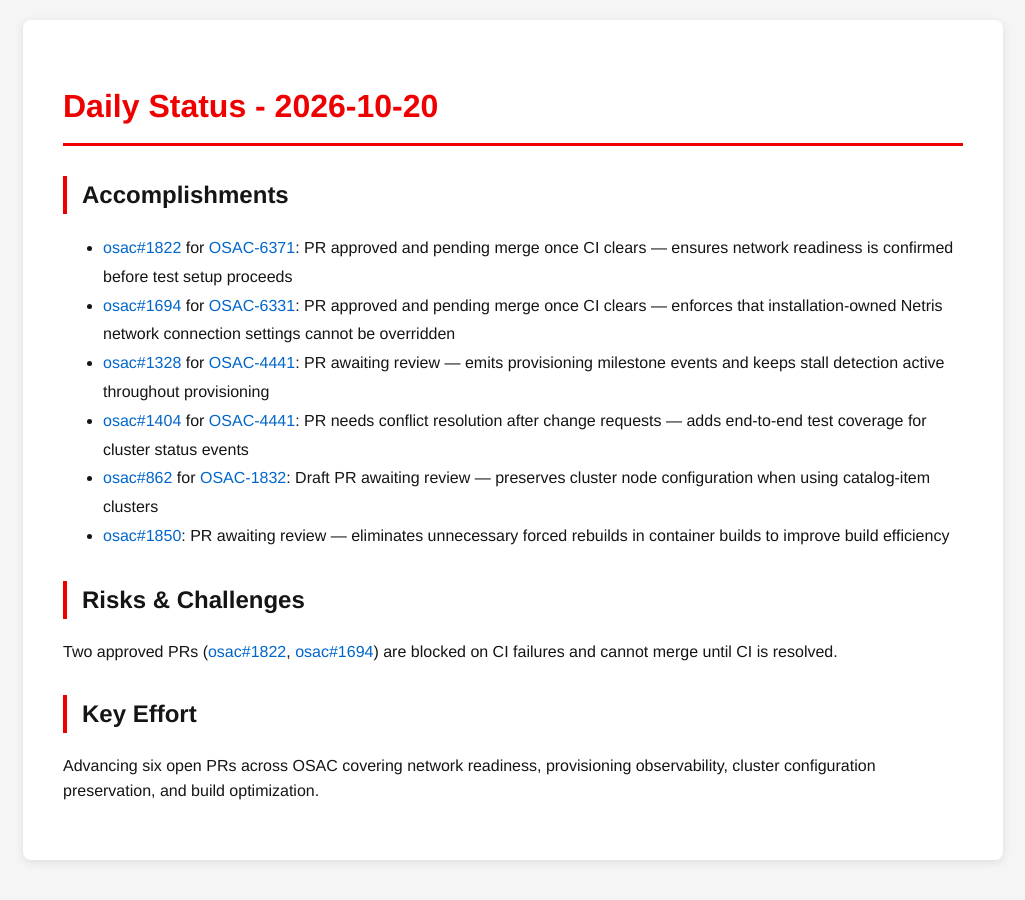
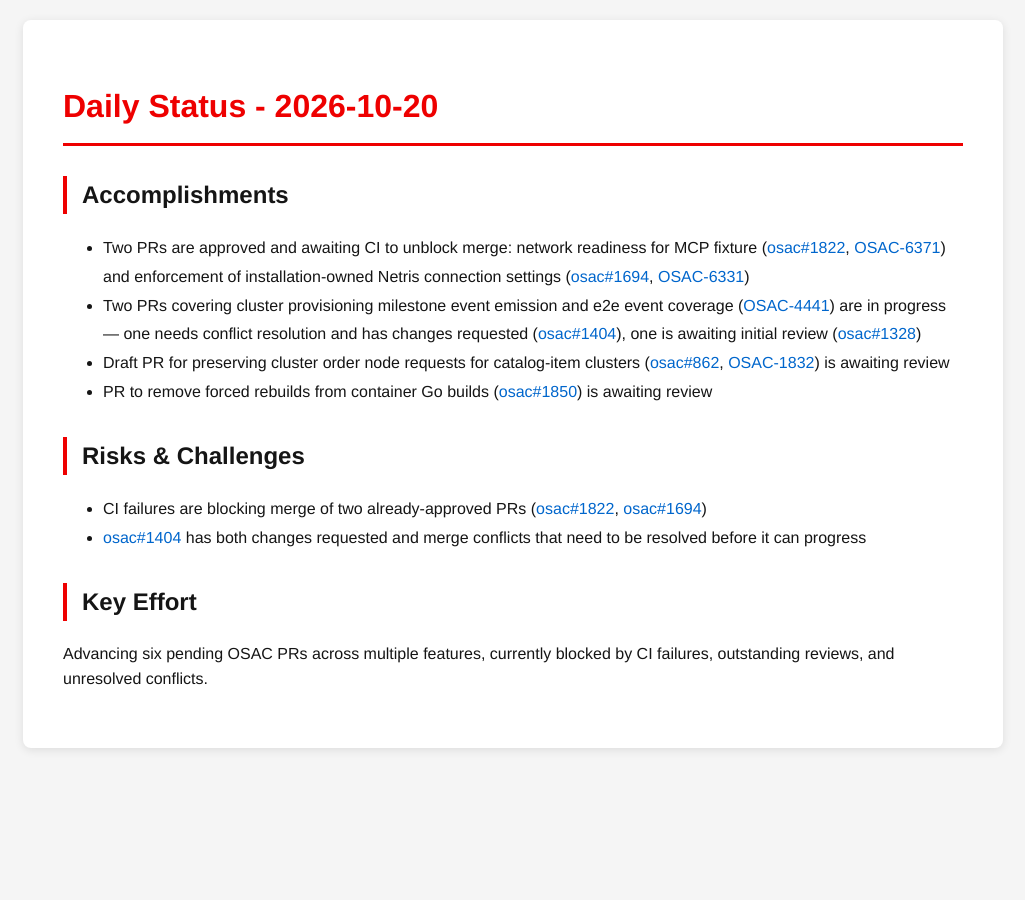
Before and after one commit to tzvatot/daily-status, a Jekyll site: the page built from 2026-10-20.md, in a window 1280 px wide. Shown: the whole page, without its empty margins (127-1152 px from the left). Built offline with Jekyll 4.4.1, drawn with Linux system fonts in a browser that asks for light colours.

Commit message:
Daily status update - 2026-10-20

```diff
--- a/2026-10-20.md
+++ b/2026-10-20.md
@@ -7,15 +7,14 @@ date: 2026-10-20
 # Daily Status - 2026-10-20
 
 ## Accomplishments
-- [osac#1822](https://github.com/osac-project/osac/pull/1822) for [OSAC-6371](https://redhat.atlassian.net/browse/OSAC-6371): PR approved and pending merge once CI clears — ensures network readiness is confirmed before test setup proceeds
-- [osac#1694](https://github.com/osac-project/osac/pull/1694) for [OSAC-6331](https://redhat.atlassian.net/browse/OSAC-6331): PR approved and pending merge once CI clears — enforces that installation-owned Netris network connection settings cannot be overridden
-- [osac#1328](https://github.com/osac-project/osac/pull/1328) for [OSAC-4441](https://redhat.atlassian.net/browse/OSAC-4441): PR awaiting review — emits provisioning milestone events and keeps stall detection active throughout provisioning
-- [osac#1404](https://github.com/osac-project/osac/pull/1404) for [OSAC-4441](https://redhat.atlassian.net/browse/OSAC-4441): PR needs conflict resolution after change requests — adds end-to-end test coverage for cluster status events
-- [osac#862](https://github.com/osac-project/osac/pull/862) for [OSAC-1832](https://redhat.atlassian.net/browse/OSAC-1832): Draft PR awaiting review — preserves cluster node configuration when using catalog-item clusters
-- [osac#1850](https://github.com/osac-project/osac/pull/1850): PR awaiting review — eliminates unnecessary forced rebuilds in container builds to improve build efficiency
+- Two PRs are approved and awaiting CI to unblock merge: network readiness for MCP fixture ([osac#1822](https://github.com/osac-project/osac/pull/1822), [OSAC-6371](https://redhat.atlassian.net/browse/OSAC-6371)) and enforcement of installation-owned Netris connection settings ([osac#1694](https://github.com/osac-project/osac/pull/1694), [OSAC-6331](https://redhat.atlassian.net/browse/OSAC-6331))
+- Two PRs covering cluster provisioning milestone event emission and e2e event coverage ([OSAC-4441](https://redhat.atlassian.net/browse/OSAC-4441)) are in progress — one needs conflict resolution and has changes requested ([osac#1404](https://github.com/osac-project/osac/pull/1404)), one is awaiting initial review ([osac#1328](https://github.com/osac-project/osac/pull/1328))
+- Draft PR for preserving cluster order node requests for catalog-item clusters ([osac#862](https://github.com/osac-project/osac/pull/862), [OSAC-1832](https://redhat.atlassian.net/browse/OSAC-1832)) is awaiting review
+- PR to remove forced rebuilds from container Go builds ([osac#1850](https://github.com/osac-project/osac/pull/1850)) is awaiting review
 
 ## Risks & Challenges
-Two approved PRs ([osac#1822](https://github.com/osac-project/osac/pull/1822), [osac#1694](https://github.com/osac-project/osac/pull/1694)) are blocked on CI failures and cannot merge until CI is resolved.
+- CI failures are blocking merge of two already-approved PRs ([osac#1822](https://github.com/osac-project/osac/pull/1822), [osac#1694](https://github.com/osac-project/osac/pull/1694))
+- [osac#1404](https://github.com/osac-project/osac/pull/1404) has both changes requested and merge conflicts that need to be resolved before it can progress
 
 ## Key Effort
-Advancing six open PRs across OSAC covering network readiness, provisioning observability, cluster configuration preservation, and build optimization.
+Advancing six pending OSAC PRs across multiple features, currently blocked by CI failures, outstanding reviews, and unresolved conflicts.
```
